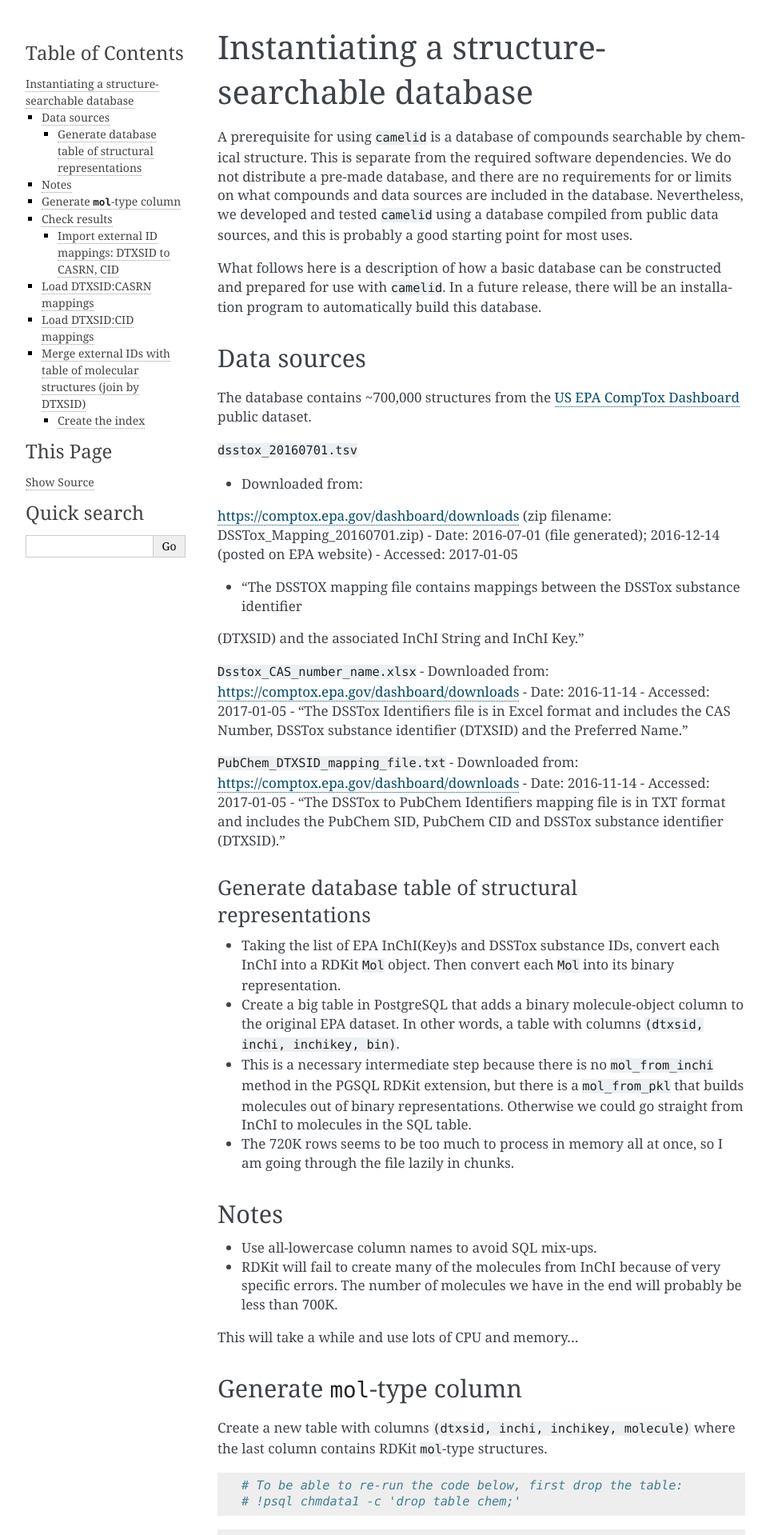
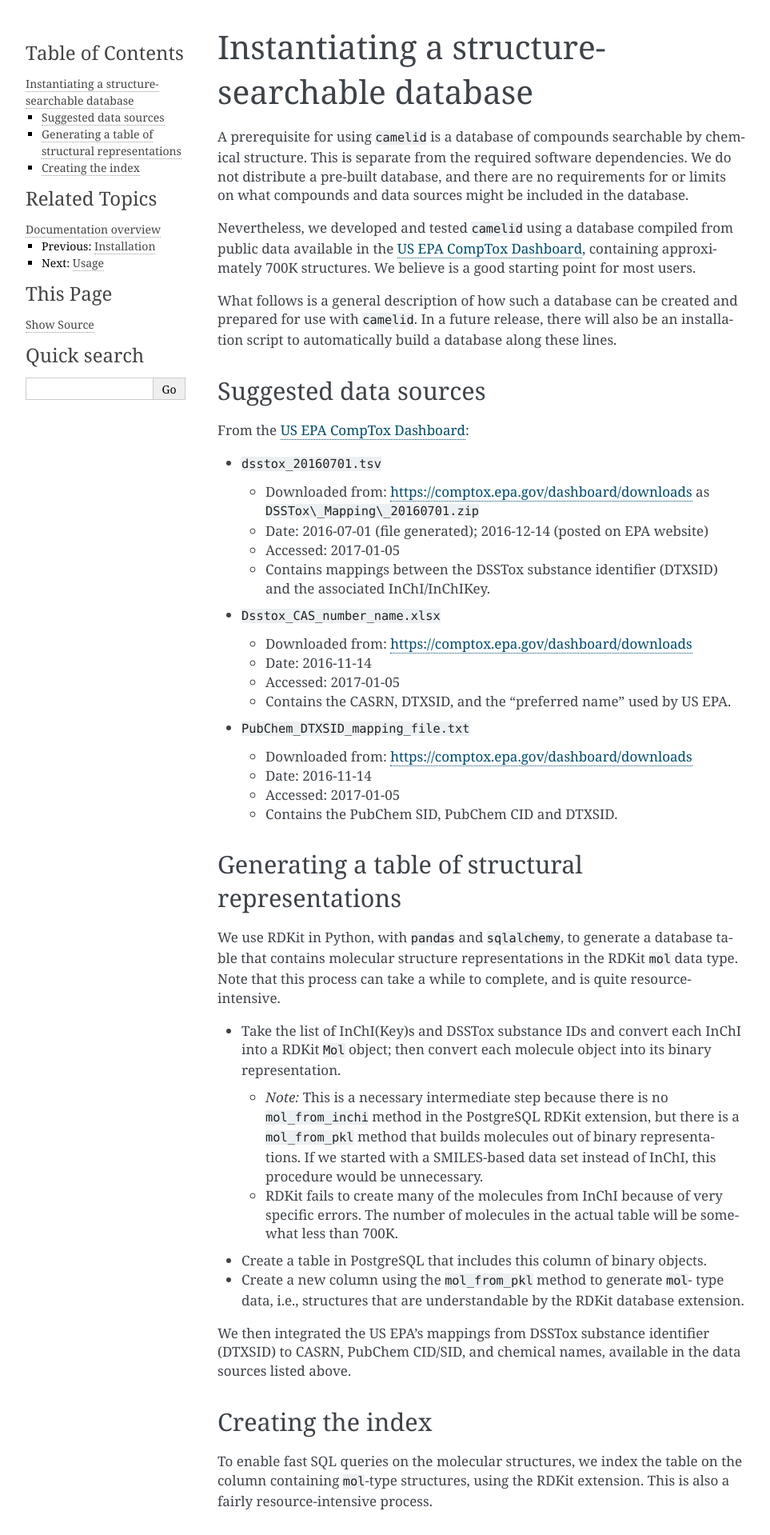
Before and after one commit to akokai/commongroups-archived, a Sphinx documentation site: the page built from docs/database.rst, in a window 1280 px wide. Shown: the top 1919 px of the page at 80% size, without its empty margins (148-1111 px from the left). Built offline with Sphinx 7.4.7, drawn with Linux system fonts in a browser that asks for light colours; some of the changed text lies outside the part shown.

Commit message:
Add docs about dependencies and database setup

```diff
--- a/docs/conf.py
+++ b/docs/conf.py
@@ -62,7 +62,7 @@ author = 'Akos Kokai, Fred Cauthen, and Michel Dedeo'
 # The short X.Y version.
 version = '0.2'
 # The full version, including alpha/beta/rc tags.
-release = '0.2b'
+release = '0.2a'
 
 # The language for content autogenerated by Sphinx. Refer to documentation
 # for a list of supported languages.
@@ -121,8 +121,7 @@ html_theme = 'alabaster'
 # further.  For a list of options available for each theme, see the
 # documentation.
 html_theme_options = {
-    'sidebar_collapse': 'true'
-    # 'show_related': 'true'      # TODO: replace with sidebar_collapse @ 0.7.9
+    'show_related': 'true'
 }
 
 # Add any paths that contain custom themes here, relative to this directory.
--- a/docs/database.rst
+++ b/docs/database.rst
@@ -3,290 +3,93 @@ Instantiating a structure-searchable database
 
 A prerequisite for using ``camelid`` is a database of compounds searchable by
 chemical structure. This is separate from the required software dependencies.
-We do not distribute a pre-made database, and there are no requirements for or
-limits on what compounds and data sources are included in the database.
+We do not distribute a pre-built database, and there are no requirements for or
+limits on what compounds and data sources might be included in the database.
+
 Nevertheless, we developed and tested ``camelid`` using a database compiled
-from public data sources, and this is probably a good starting point for most
-uses.
+from public data available in the `US EPA CompTox Dashboard`_, containing
+approximately 700K structures. We believe is a good starting point for most
+users.
 
-What follows here is a description of how a basic database can be constructed
-and prepared for use with ``camelid``. In a future release, there will be an
-installation program to automatically build this database.
-
-Data sources
-~~~~~~~~~~~~
-
-The database contains ~700,000 structures from the `US EPA CompTox Dashboard`_
-public dataset.
+What follows is a general description of how such a database can be created
+and prepared for use with ``camelid``. In a future release, there will also be
+an installation script to automatically build a database along these lines.
 
 .. _US EPA CompTox Dashboard: https://comptox.epa.gov/dashboard
 
+Suggested data sources
+----------------------
+
+From the `US EPA CompTox Dashboard`_:
+
+-  ``dsstox_20160701.tsv``
+
+   -  Downloaded from: https://comptox.epa.gov/dashboard/downloads
+      as ``DSSTox\_Mapping\_20160701.zip``
+
+   -  Date: 2016-07-01 (file generated); 2016-12-14 (posted on EPA website)
+
+   -  Accessed: 2017-01-05
+
+   -  Contains mappings between the DSSTox substance identifier (DTXSID)
+      and the associated InChI/InChIKey.
+
+-  ``Dsstox_CAS_number_name.xlsx``
+
+   -  Downloaded from: https://comptox.epa.gov/dashboard/downloads
+
+   -  Date: 2016-11-14
+
+   -  Accessed: 2017-01-05
+
+   -  Contains the CASRN, DTXSID, and the "preferred name" used by US EPA.
+
+-  ``PubChem_DTXSID_mapping_file.txt``
+
+   -  Downloaded from: https://comptox.epa.gov/dashboard/downloads
+
+   -  Date: 2016-11-14
+
+   -  Accessed: 2017-01-05
+
+   -  Contains the PubChem SID, PubChem CID and DTXSID.
 
 
-``dsstox_20160701.tsv``
+Generating a table of structural representations
+------------------------------------------------
 
--  Downloaded from:
-https://comptox.epa.gov/dashboard/downloads (zip filename:
-DSSTox\_Mapping\_20160701.zip)
--  Date: 2016-07-01 (file generated);
-2016-12-14 (posted on EPA website)
--  Accessed: 2017-01-05
+We use RDKit in Python, with ``pandas`` and ``sqlalchemy``, to generate a
+database table that contains molecular structure representations in the RDKit
+``mol`` data type. Note that this process can take a while to complete, and is
+quite resource-intensive.
 
--  "The DSSTOX mapping file contains mappings between the DSSTox substance identifier
-(DTXSID) and the associated InChI String and InChI Key."
+-  Take the list of InChI(Key)s and DSSTox substance IDs and convert
+   each InChI into a RDKit ``Mol`` object; then convert each molecule object
+   into its binary representation.
 
-``Dsstox_CAS_number_name.xlsx``
--  Downloaded from:
-https://comptox.epa.gov/dashboard/downloads
--  Date: 2016-11-14 -
-Accessed: 2017-01-05
--  "The DSSTox Identifiers file is in Excel format
-and includes the CAS Number, DSSTox substance identifier (DTXSID) and
-the Preferred Name."
+   -  *Note:* This is a necessary intermediate step because there is no
+      ``mol_from_inchi`` method in the PostgreSQL RDKit extension, but there is
+      a ``mol_from_pkl`` method that builds molecules out of binary
+      representations. If we started with a SMILES-based data set instead of
+      InChI, this procedure would be unnecessary.
 
-``PubChem_DTXSID_mapping_file.txt``
--  Downloaded from:
-https://comptox.epa.gov/dashboard/downloads
--  Date: 2016-11-14 -
-Accessed: 2017-01-05
--  "The DSSTox to PubChem Identifiers mapping file
-is in TXT format and includes the PubChem SID, PubChem CID and DSSTox
-substance identifier (DTXSID)."
+   -  RDKit fails to create many of the molecules from InChI because of
+      very specific errors. The number of molecules in the actual table will
+      be somewhat less than 700K.
 
+-  Create a table in PostgreSQL that includes this column of binary objects.
 
+-  Create a new column using the ``mol_from_pkl`` method to generate
+   ``mol``- type data, i.e., structures that are understandable by the RDKit
+   database extension.
 
+We then integrated the US EPA's mappings from DSSTox substance identifier
+(DTXSID) to CASRN, PubChem CID/SID, and chemical names, available in the data
+sources listed above.
 
-Generate database table of structural representations
------------------------------------------------------
+Creating the index
+------------------
 
--  Taking the list of EPA InChI(Key)s and DSSTox substance IDs, convert
-   each InChI into a RDKit ``Mol`` object. Then convert each ``Mol``
-   into its binary representation.
--  Create a big table in PostgreSQL that adds a binary molecule-object
-   column to the original EPA dataset. In other words, a table with
-   columns ``(dtxsid, inchi, inchikey, bin)``.
--  This is a necessary intermediate step because there is no
-   ``mol_from_inchi`` method in the PGSQL RDKit extension, but there is
-   a ``mol_from_pkl`` that builds molecules out of binary
-   representations. Otherwise we could go straight from InChI to
-   molecules in the SQL table.
--  The 720K rows seems to be too much to process in memory all at once,
-   so I am going through the file lazily in chunks.
-
-Notes
-~~~~~
-
--  Use all-lowercase column names to avoid SQL mix-ups.
--  RDKit will fail to create many of the molecules from InChI because of
-   very specific errors. The number of molecules we have in the end will
-   probably be less than 700K.
-
-This will take a while and use lots of CPU and memory...
-
-
-Generate ``mol``-type column
-~~~~~~~~~~~~~~~~~~~~~~~~~~~~
-
-Create a new table with columns ``(dtxsid, inchi, inchikey, molecule)``
-where the last column contains RDKit ``mol``-type structures.
-
-.. code:: ipython3
-
-    # To be able to re-run the code below, first drop the table:
-    # !psql chmdata1 -c 'drop table chem;'
-
-
-.. parsed-literal::
-
-    DROP TABLE
-
-
-.. code:: ipython3
-
-    cmd = text(
-        '''create table chem
-           as select dtxsid, inchi, inchikey, mol_from_pkl(bin) molecule from dtx;''')
-    res = conn.execute(cmd)
-    print(res.rowcount, 'rows created')
-
-
-.. parsed-literal::
-
-    719631 rows created
-
-
-Check results
-~~~~~~~~~~~~~
-
-.. code:: ipython3
-
-    assert res.rowcount == ncreated
-
-.. code:: ipython3
-
-    # Check that the table contains expected data...
-    cmd = text('select * from chem limit 5;')
-    conn.execute(cmd).fetchall()
-
-
-
-
-.. parsed-literal::
-
-    [('DTXSID7020001', 'InChI=1S/C11H9N3/c12-10-6-5-8-7-3-1-2-4-9(7)13-11(8)14-10/h1-6H,(H3,12,13,14)', 'FJTNLJLPLJDTRM-UHFFFAOYSA-N', 'N=c1ccc2c([nH]1)[nH]c1ccccc12'),
-     ('DTXSID5039224', 'InChI=1S/C2H4O/c1-2-3/h2H,1H3', 'IKHGUXGNUITLKF-UHFFFAOYSA-N', 'CC=O'),
-     ('DTXSID50872971', 'InChI=1S/C4H8N2O/c1-3-5-6(2)4-7/h3-4H,1-2H3/b5-3+', 'IMAGWKUTFZRWSB-HWKANZROSA-N', 'C/C=N/N(C)C=O'),
-     ('DTXSID2020004', 'InChI=1S/C2H5NO/c1-2-3-4/h2,4H,1H3/b3-2+', 'FZENGILVLUJGJX-NSCUHMNNSA-N', 'C/C=N/O'),
-     ('DTXSID7020005', 'InChI=1S/C2H5NO/c1-2(3)4/h1H3,(H2,3,4)', 'DLFVBJFMPXGRIB-UHFFFAOYSA-N', 'CC(=N)O')]
-
-
-
-Import external ID mappings: DTXSID to CASRN, CID
--------------------------------------------------
-
-Load DTXSID:CASRN mappings
-~~~~~~~~~~~~~~~~~~~~~~~~~~
-
-Note that these are all 1:1 mappings. Using pandas here as an easy way
-to read in the Excel file.
-
-.. code:: ipython3
-
-    dtx_cas = pd.read_excel(DTX_CASRNS)
-    cas_cols = ['casrn', 'dtxsid', 'name']
-    dtx_cas.columns = cas_cols
-    print(len(dtx_cas), 'DTXSID:CASRN mappings')
-
-
-.. parsed-literal::
-
-    753398 DTXSID:CASRN mappings
-
-
-.. code:: ipython3
-
-    dtypes_cas = dict(zip(cas_cols, 3*[types.Text]))
-    dtx_cas.to_sql('dtx_cas', conn, if_exists='replace', index=False, chunksize=65536, dtype=dtypes_cas)
-
-.. code:: ipython3
-
-    # Check that the table contains expected data...
-    cmd = text('select * from dtx_cas limit 5;')
-    conn.execute(cmd).fetchall()
-
-
-
-
-.. parsed-literal::
-
-    [('26148-68-5', 'DTXSID7020001', 'A-alpha-C'),
-     ('107-29-9', 'DTXSID2020004', 'Acetaldehyde oxime'),
-     ('60-35-5', 'DTXSID7020005', 'Acetamide'),
-     ('103-90-2', 'DTXSID2020006', 'Acetaminophen'),
-     ('968-81-0', 'DTXSID7020007', 'Acetohexamide')]
-
-
-
-Load DTXSID:CID mappings
-~~~~~~~~~~~~~~~~~~~~~~~~
-
-Each DTXSID is mapped onto one CID but non-uniquely (some share the same
-CID). Joining tables by DTXSID should ensure that the proper mapping is
-maintained (see: ``ID mapping inspection.ipynb``).
-
-**Change the file path in the SQL ``copy...`` statement below to the
-appropriate path for your system.**
-
-.. code:: ipython3
-
-    # To be able to re-run the code below, first drop the table:
-    # !psql chmdata1 -c 'drop table dtx_pubchem;'
-
-.. code:: ipython3
-
-    cmd = text('''
-        create table dtx_pubchem (sid text, cid text, dtxsid text);
-        copy dtx_pubchem from '/opt/akokai/data/EPA/PubChem_DTXSID_mapping_file.txt'
-        with (format csv, delimiter '\t', header);''')
-    res = conn.execute(cmd)
-    print(res.rowcount)
-
-
-.. parsed-literal::
-
-    735563
-
-
-.. code:: ipython3
-
-    # Check that the table contains expected data...
-    cmd = text('select * from dtx_pubchem limit 5;')
-    conn.execute(cmd).fetchall()
-
-
-
-
-.. parsed-literal::
-
-    [('316388891', '20404', 'DTXSID30873143'),
-     ('316388890', '10142816', 'DTXSID70873142'),
-     ('316388889', '50742127', 'DTXSID40873139'),
-     ('316388888', '19073841', 'DTXSID20873137'),
-     ('316388887', '11505215', 'DTXSID00873135')]
-
-
-
-Merge external IDs with table of molecular structures (join by DTXSID)
-~~~~~~~~~~~~~~~~~~~~~~~~~~~~~~~~~~~~~~~~~~~~~~~~~~~~~~~~~~~~~~~~~~~~~~
-
-.. code:: ipython3
-
-    cmd = text('''
-        create table cpds
-        as select chem.dtxsid, dtx_pubchem.cid, dtx_cas.casrn, dtx_cas.name,
-               chem.inchikey, chem.inchi, chem.molecule
-        from chem
-        left outer join dtx_pubchem on dtx_pubchem.dtxsid = chem.dtxsid
-        left outer join dtx_cas on dtx_cas.dtxsid = chem.dtxsid;''')
-    res = conn.execute(cmd)
-    print(res.rowcount)
-
-
-.. parsed-literal::
-
-    719631
-
-
-.. code:: ipython3
-
-    # Check that the table contains expected data...
-    cmd = text('select * from cpds limit 5;')
-    conn.execute(cmd).fetchall()
-
-
-
-
-.. parsed-literal::
-
-    [('DTXSID7020001', '62805', '26148-68-5', 'A-alpha-C', 'FJTNLJLPLJDTRM-UHFFFAOYSA-N', 'InChI=1S/C11H9N3/c12-10-6-5-8-7-3-1-2-4-9(7)13-11(8)14-10/h1-6H,(H3,12,13,14)', 'N=c1ccc2c([nH]1)[nH]c1ccccc12'),
-     ('DTXSID5039224', '177', '75-07-0', 'Acetaldehyde', 'IKHGUXGNUITLKF-UHFFFAOYSA-N', 'InChI=1S/C2H4O/c1-2-3/h2H,1H3', 'CC=O'),
-     ('DTXSID50872971', '9548611', '61748-21-8', "N'-[(1E)-Ethylidene]-N-methylformohydrazide", 'IMAGWKUTFZRWSB-HWKANZROSA-N', 'InChI=1S/C4H8N2O/c1-3-5-6(2)4-7/h3-4H,1-2H3/b5-3+', 'C/C=N/N(C)C=O'),
-     ('DTXSID2020004', '5324279', '107-29-9', 'Acetaldehyde oxime', 'FZENGILVLUJGJX-NSCUHMNNSA-N', 'InChI=1S/C2H5NO/c1-2-3-4/h2,4H,1H3/b3-2+', 'C/C=N/O'),
-     ('DTXSID7020005', '178', '60-35-5', 'Acetamide', 'DLFVBJFMPXGRIB-UHFFFAOYSA-N', 'InChI=1S/C2H5NO/c1-2(3)4/h1H3,(H2,3,4)', 'CC(=N)O')]
-
-
-
-Create the index
-----------------
-
-Index the table on the structures using the GiST-powered RDKit
-extension. (This is what enables substructure searching in SQL.)
-
-**Make sure you are creating the index on the right table.**
-
-It takes a while...
-
-.. code:: ipython3
-
-    cmd = text('create index molidx on cpds using gist(molecule);')
-    res = conn.execute(cmd)
+To enable fast SQL queries on the molecular structures, we index the table on
+the column containing ``mol``-type structures, using the RDKit extension.
+This is also a fairly resource-intensive process.
--- a/docs/design.rst
+++ b/docs/design.rst
@@ -15,7 +15,7 @@
 Populating classes by structure-based searching
 ^^^^^^^^^^^^^^^^^^^^^^^^^^^^^^^^^^^^^^^^^^^^^^^
 
-Class definitions...
+Class definitions... coming soon.
 
 
 Screening compounds for class membership
@@ -27,4 +27,4 @@
 Methods
 -------
 
-This is how we are trying to do it.
+This is how we are trying to do it. Coming soon.
--- a/docs/install.rst
+++ b/docs/install.rst
@@ -5,8 +5,8 @@ Software dependencies
 ~~~~~~~~~~~~~~~~~~~~~
 
 ``camelid`` requires Python 3.5 and a number of Python packages, notably
-`rdkit <http://rdkit.org/>`_. It also requires an installation of PostgreSQL
-with the RDKit database cartridge.
+`RDKit`_. It also requires an installation of PostgreSQL with the RDKit
+database extension.
 
 The recommended way to install most dependencies is with the `Anaconda`_
 Python distribution, or the light-weight `Miniconda`_ distribution. Most
@@ -17,6 +17,7 @@ of required python packages.
 Step-by-step installation instructions will be added in the future.
 Installation instructions for `rdkit and PostgreSQL`_ are also helpful.
 
+.. _RDKit: http://rdkit.org/
 .. _Anaconda: https://www.continuum.io/
 .. _Miniconda: https://conda.io/miniconda.html
 .. _conda: https://conda.io/docs/
```
Also changed, not shown: docs/developer.rst (+7 -7 lines), 2 other files.
